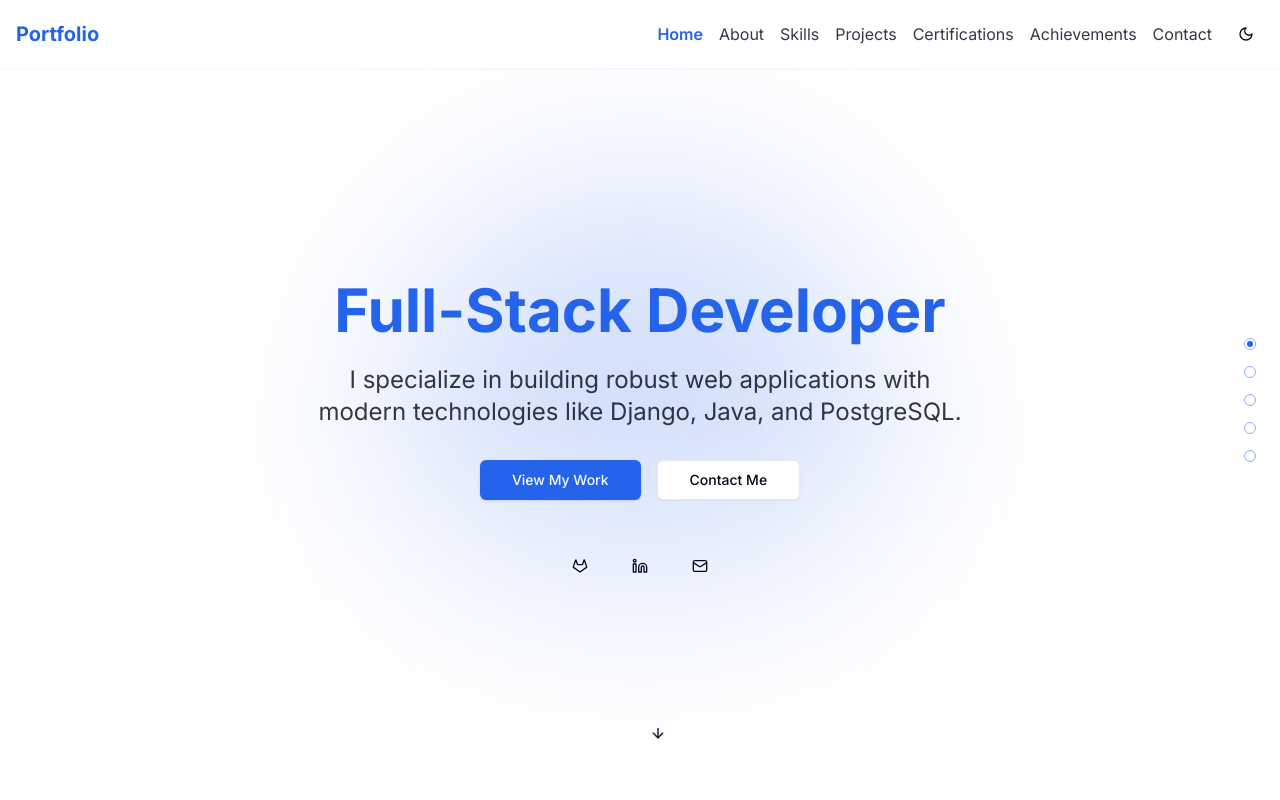
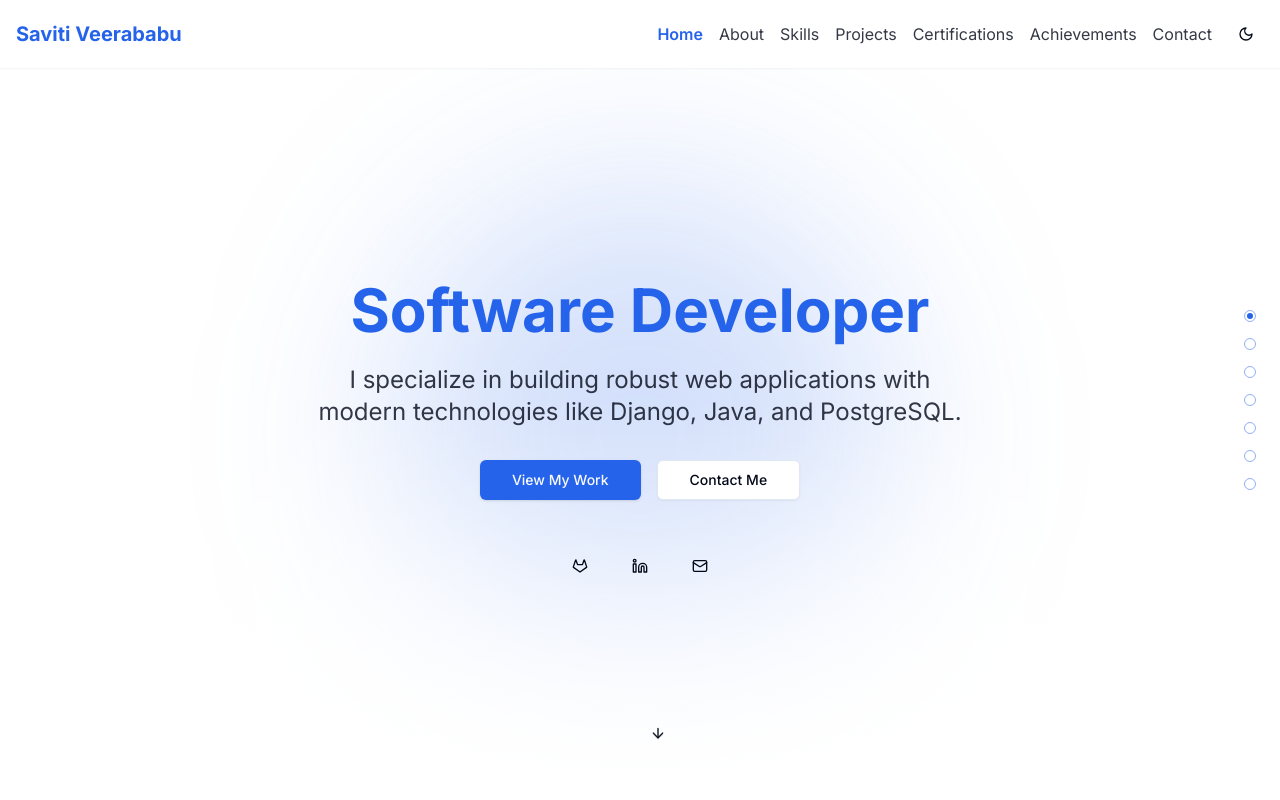
Before and after one commit to M1D0R1x/veeraportfolio2, a Next.js app: page / in a window 1280 px wide. Shown: the top 800 px of the page. Built offline with nearby package versions, Linux system fonts and the light colour scheme.

Commit message:
feat: update hero and navbar titles, add certifications and achievements to scroll indicator

```diff
--- a/components/hero.tsx
+++ b/components/hero.tsx
@@ -62,7 +62,7 @@ export default function Hero() {
                     <motion.div initial={{ opacity: 0, y: 20 }} animate={{ opacity: 1, y: 0 }} transition={{ duration: 0.5 }}>
                         <h1 className="text-4xl md:text-6xl font-bold mb-6">
               <span className="bg-clip-text text-transparent bg-gradient-to-r from-primary to-blue-600">
-                Full-Stack Developer
+                Software Developer
               </span>
                         </h1>
                     </motion.div>
--- a/components/navbar.tsx
+++ b/components/navbar.tsx
@@ -24,7 +24,7 @@ export default function Navbar() {
             <div className="container mx-auto px-4 py-4 flex items-center justify-between">
                 <div className="text-xl font-bold text-primary">
                     <a onClick={() => scrollToSection("home")} className="cursor-pointer">
-                        Portfolio
+                        Saviti Veerababu
                     </a>
                 </div>
                 <div className="flex items-center gap-4">
--- a/components/scroll-indicator.tsx
+++ b/components/scroll-indicator.tsx
@@ -11,6 +11,8 @@ export default function ScrollIndicator() {
         { id: "about", label: "About" },
         { id: "skills", label: "Skills" },
         { id: "projects", label: "Projects" },
+        { id: "certifications", label: "Certifications" },
+        { id: "achievements", label: "Achievements" },
         { id: "contact", label: "Contact" },
     ]
 
```
